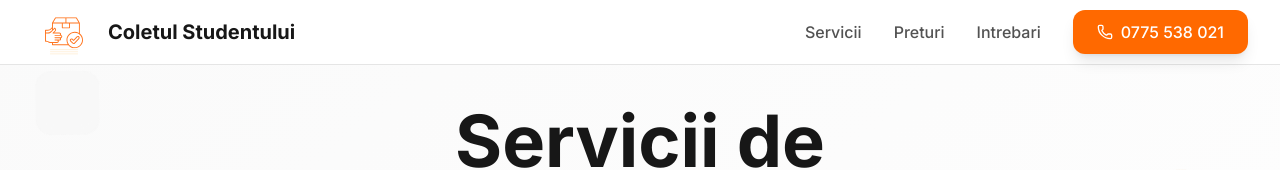
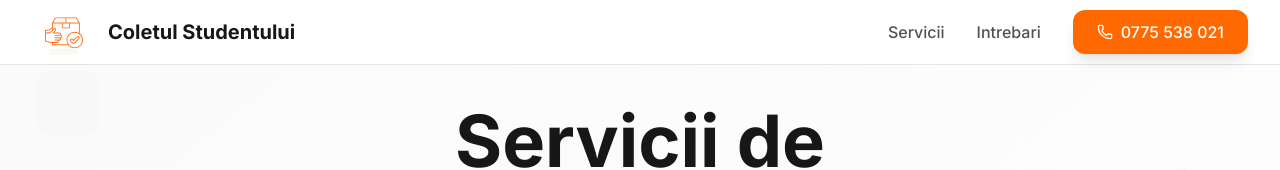
Before and after one commit to mateismarius/coletul-studentului, a Next.js app: page / in a window 1280 px wide. Shown: the top 170 px of the page. Built offline with nearby package versions, Linux system fonts and the light colour scheme; a web font is replaced by a local one.

Commit message:
Update Header.tsx

```diff
--- a/components/layout/Header.tsx
+++ b/components/layout/Header.tsx
@@ -37,10 +37,10 @@ export default function Header() {
                            className="text-neutral-600 hover:text-neutral-900 transition-colors font-medium">
                             Servicii
                         </a>
-                        <a href="#preturi"
+                        {/* <a href="#preturi"
                            className="text-neutral-600 hover:text-neutral-900 transition-colors font-medium">
                             Preturi
-                        </a>
+                        </a> */}
                         <a href="#intrebari"
                            className="text-neutral-600 hover:text-neutral-900 transition-colors font-medium">
                             Intrebari
```
